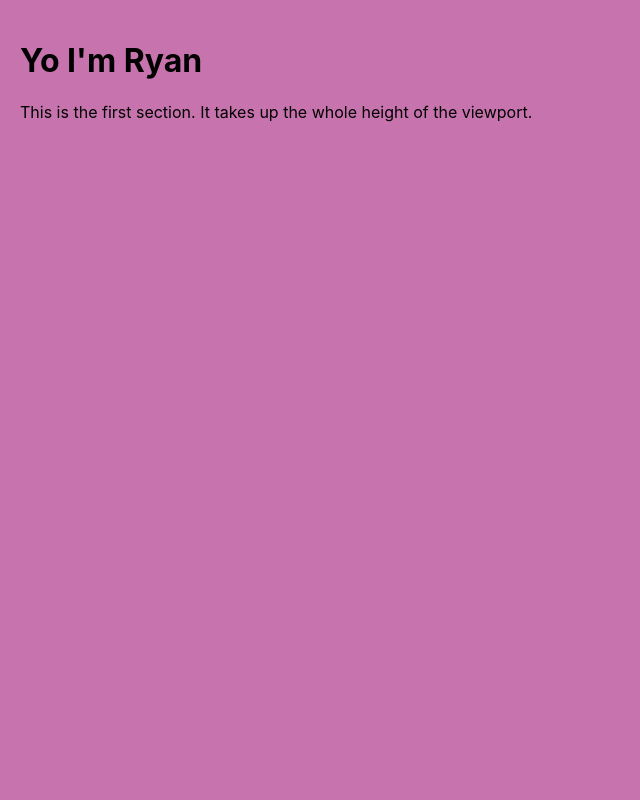
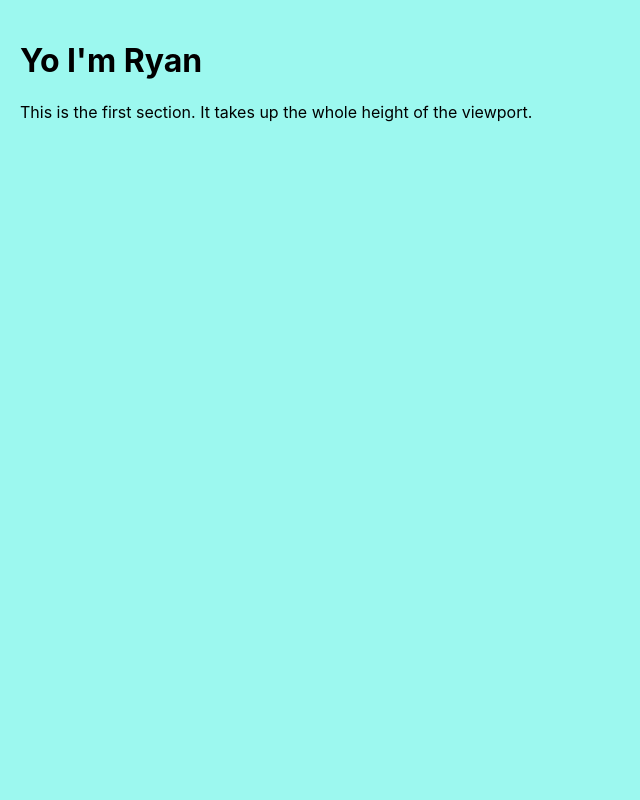
Before and after one commit to yrom1/react-colorful, a React (Create React App) app in the folder colorful/: page / in a window 1280 px wide. Shown: the top 800 px of the page, without its empty margins (0-640 px from the left). Built offline with nearby package versions, Linux system fonts and the light colour scheme.

Commit message:
use array of colors instead of N setstates

```diff
--- a/colorful/src/App.js
+++ b/colorful/src/App.js
@@ -32,28 +32,24 @@ function App() {
     return colors[Math.floor(Math.random() * colors.length)];
   }
 
-  const [color1, setColor1] = useState(getRandomColor());
-  const [color2, setColor2] = useState(getRandomColor());
-
   const sections = [
     {
-      color: color1,
-      isFullScreen: true,
       header: "Yo I'm Ryan",
-      text: "This is the first section. It takes up the whole height of the viewport."
+      text: "This is the first section. It takes up the whole height of the viewport.",
+      isFullScreen: true
     },
     {
-      color: color2,
-      isFullScreen: false,
       header: "I'm sick af",
-      text: "This is the second section. It adjusts to the size of the text."
-    }
+      text: "This is the second section. It adjusts to the size of the text.",
+      isFullScreen: false
+    },
     // Add more objects with different props here to add more sections
   ];
 
+  const [colorsState, setColorsState] = useState(sections.map(() => getRandomColor()));
+
   const handleClick = () => {
-    setColor1(getRandomColor());
-    setColor2(getRandomColor());
+    setColorsState(sections.map(() => getRandomColor()));
   }
 
   return (
@@ -61,7 +57,7 @@ function App() {
       {sections.map((section, index) => (
         <ColorSection
           key={index}
-          color={section.color}
+          color={colorsState[index]}
           isFullScreen={section.isFullScreen}
           header={section.header}
           text={section.text}
```
